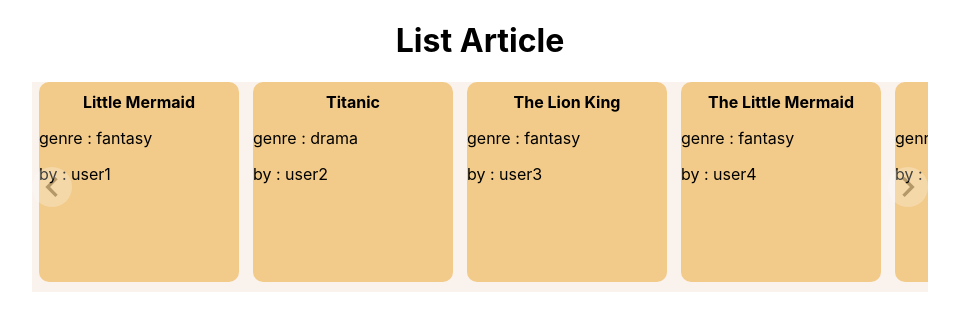
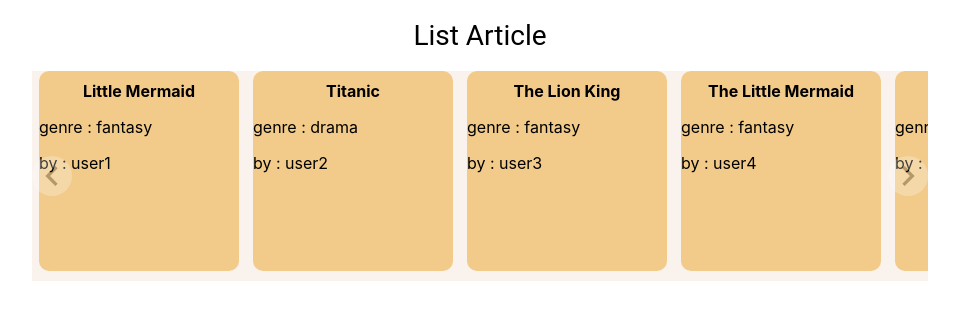
Before and after one commit to rg-km/final-project-engineering-48, a React (Create React App) app in the folder client/: page / in a window 1280 px wide. Shown: the top 330 px of the page, without its empty margins (160-1119 px from the left). Built offline with nearby package versions, Linux system fonts and the light colour scheme.

Commit message:
update-layout

```diff
--- a/client/src/styles/listArticle.css
+++ b/client/src/styles/listArticle.css
@@ -24,6 +24,7 @@
 
 h1{
   text-align: center;
+  font: 1.75em 'Roboto', sans-serif;
 }
 
 .slider-card{
@@ -59,7 +60,3 @@ h1{
 .icon-right{
   right: 0;
 }
-
-.slider-icon.left:hover, .slider-icon.right:hover{
-  opacity: 1;
-}
```
